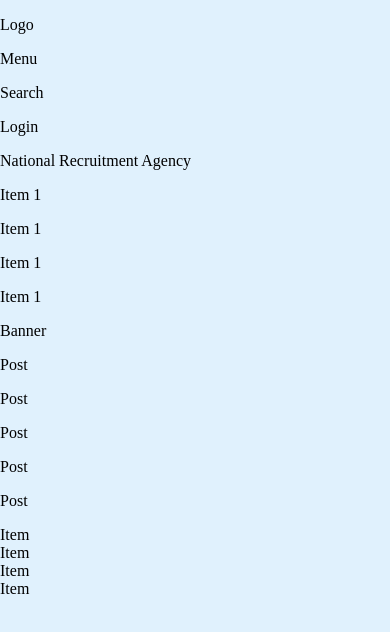
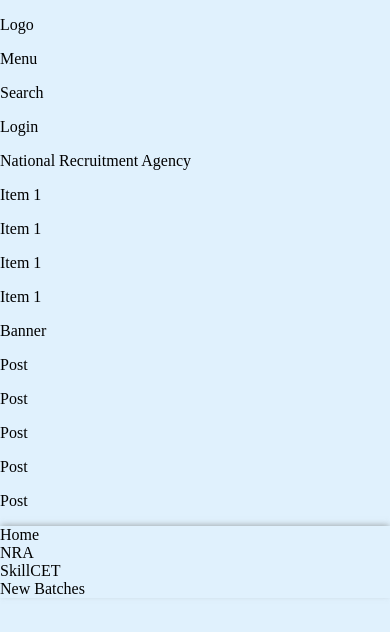
Before and after one commit to Skillcet/Skillcet, a Next.js app: page / in a window 390 px wide. Shown: the top 632 px of the page. Built offline with nearby package versions, Linux system fonts and the light colour scheme.

Commit message:
mobile-footer added text

```diff
--- a/components/MobileHeader.js
+++ b/components/MobileHeader.js
@@ -2,12 +2,12 @@ import React from "react";
 
 function MobileHeader() {
   return (
-    <div className="bottom-0  w-full flex justify-center items-start md:hidden fixed overflow-hidden h-14 bg-white shadow-md">
+    <div className="bottom-0  w-full flex justify-center items-start md:hidden fixed overflow-hidden h-14 shadow-mobile-footer bg-white shadow-md">
       <div className="grid grid-cols-4 justify-center w-full items-strech text-center h-12 px-2 ">
-        <div className=" bg-blue-500 pt-4 rounded-b-lg text-white">Item</div>
-        <div className=" pt-4 ">Item</div>
-        <div className=" pt-4 ">Item</div>
-        <div className=" pt-4 ">Item</div>
+        <div className=" bg-blue-500 pt-4 rounded-b-lg text-white">Home</div>
+        <div className=" pt-4 ">NRA</div>
+        <div className=" pt-4 ">SkillCET</div>
+        <div className=" pt-4 ">New Batches</div>
       </div>
     </div>
   );
--- a/public/Globals.css
+++ b/public/Globals.css
@@ -7,7 +7,11 @@ body {
   background-color: white;
   margin: 0;
 }
-
+.shadow-mobile-footer {
+  box-shadow: 0px -2px 6px -1px rgba(112, 112, 112, 0.55);
+  -webkit-box-shadow: 0px -2px 6px -1px rgba(112, 112, 112, 0.55);
+  -moz-box-shadow: 0px -2px 6px -1px rgba(112, 112, 112, 0.55);
+}
 @media screen and (max-width: 645px) {
   body {
     background-color: #e0f1fd;
```
